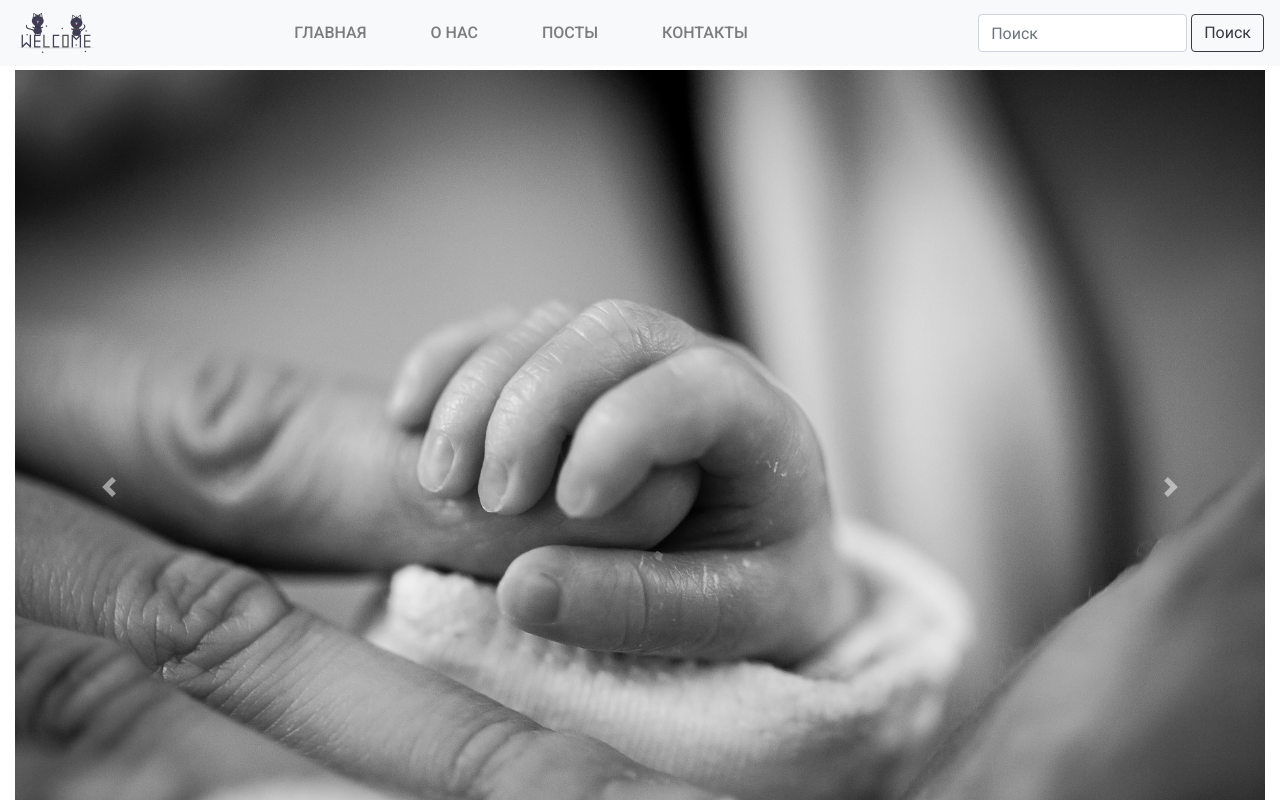
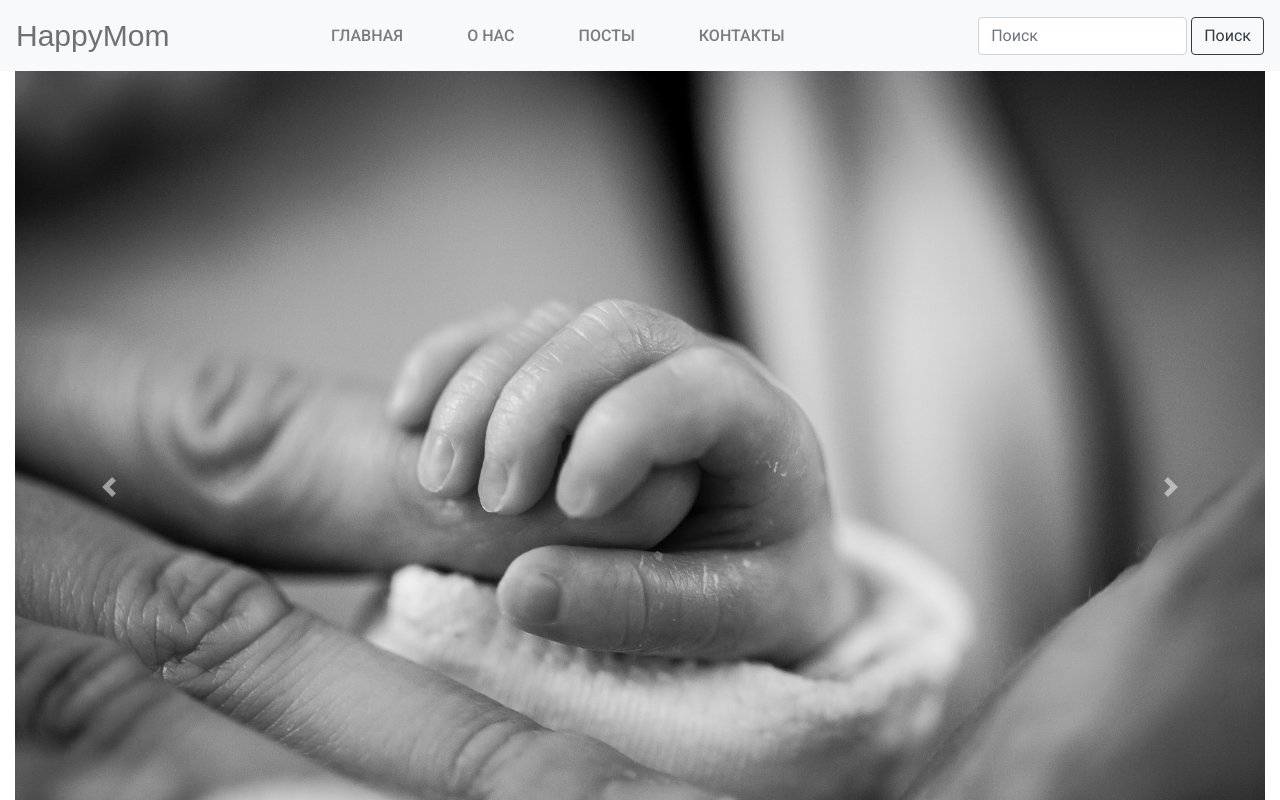
Before and after one commit to mazur-constanta/Diplom-Blog-Frontend, a React (Create React App) app: page / in a window 1280 px wide. Shown: the top 800 px of the page. Built offline with nearby package versions, Linux system fonts and the light colour scheme; a web font is replaced by a local one.

Commit message:
Updated my-blog without server side

```diff
--- a/src/header/header.js
+++ b/src/header/header.js
@@ -1,6 +1,6 @@
 import React, { Component } from 'react';
 // import arrow from '../images/arrow.svg';
-import welcome from '../images/welcome.svg';
+// import welcome from '../images/welcome.svg';
 import { Container, Nav, Navbar, Form, Button, Row, Col } from 'react-bootstrap';
 import { BrowserRouter as Router, Switch, Route } from 'react-router-dom';
 import './header.css';
@@ -19,13 +19,13 @@ export default class Header extends Component {
                 <Container>
                     <Navbar fixed="top" collapseOnSelect expand="lg" bg="light" id="nav">
                             <Navbar.Brand href="/" className="ml-start" id="brand">
-                                <img
+                                {/* <img
                                     src={welcome}
                                     height="40"
                                     width="80"
                                     alt="Child"
-                                />{' '}
-                                {/* HappyMom */}
+                                />{' '} */}
+                                HappyMom
                             </Navbar.Brand>
                             <Navbar.Toggle aria-controls="resonsive-navbar-nav" />
                             <Navbar.Collapse id="responsive-navbar-nav">
```
